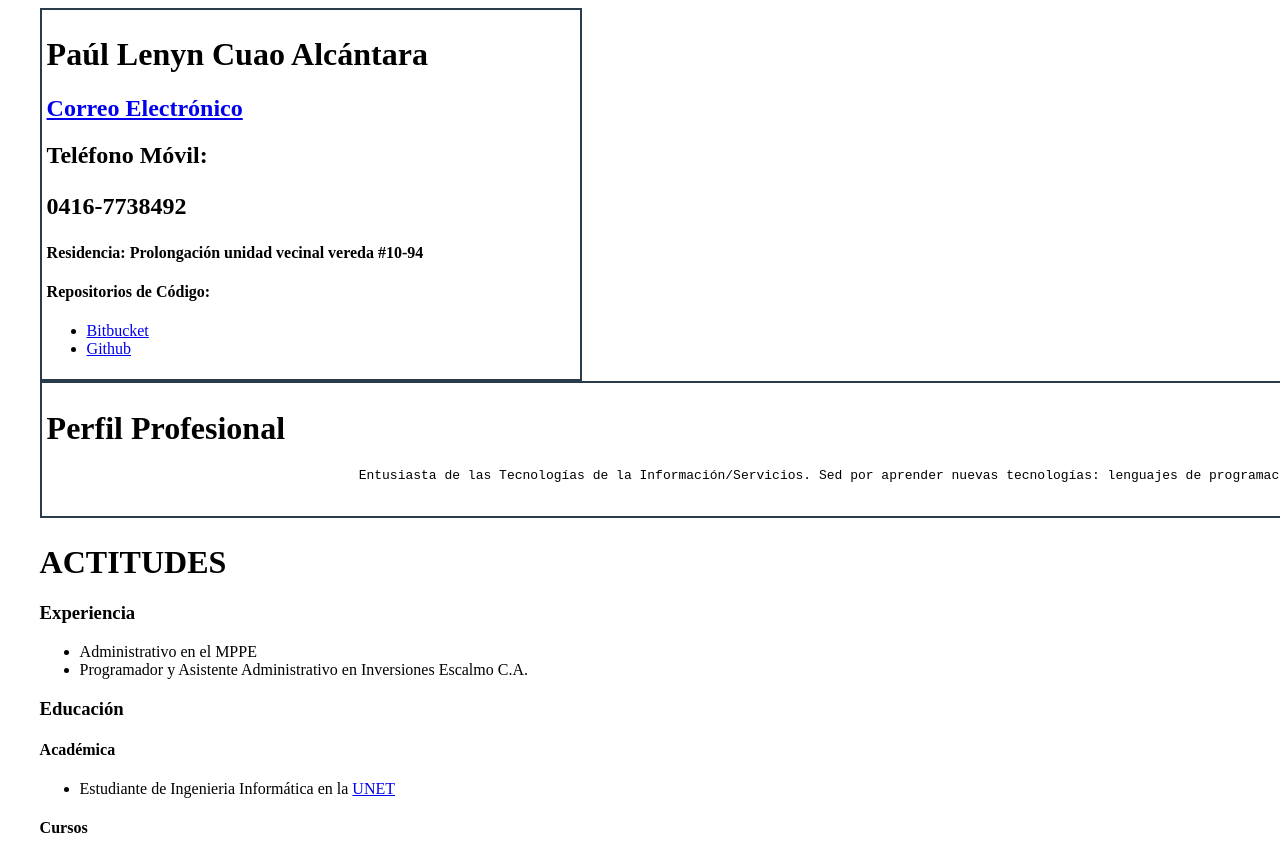
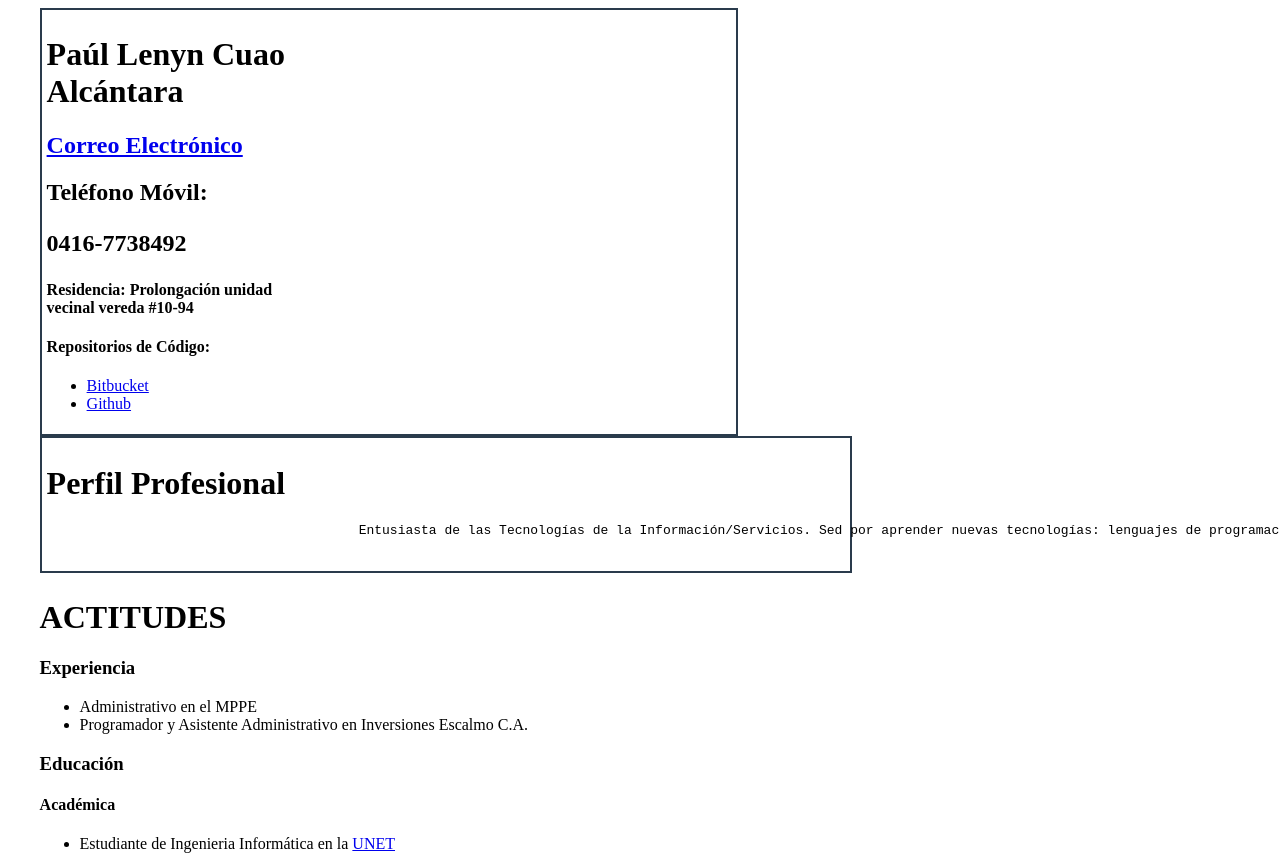
Before and after one commit to NightZpy/CV-HTML-Profile, a plain HTML site: page index.html in a window 1280 px wide. Shown: the top 856 px of the page. Drawn offline with Linux system fonts and the light colour scheme.

Commit message:
Modificaciones simples en el css

```diff
--- a/styles.css
+++ b/styles.css
@@ -15,11 +15,12 @@
 
 #header{
 	display: inline-block;
+	width: 95%;
 }
 
 #profile{
 	position: relative;
-	width: 30%;
+	width: 60%;
 	border: 2px solid #2a3b4c;
 	float: left;
 	padding: 5px;
@@ -27,13 +28,19 @@
 
 #main {
 	float: left;
+	width: 35%;
 }
 
 #photo {
-	background-image: url("./profile.jpg");
+
 	float: left;
+	width: 25%;
+	height: auto;
 }
 
+#photo img {
+	src: url("./profile.jpg");
+}
 #profProfile{
 	position: relative;
 	width: 70%;
```
